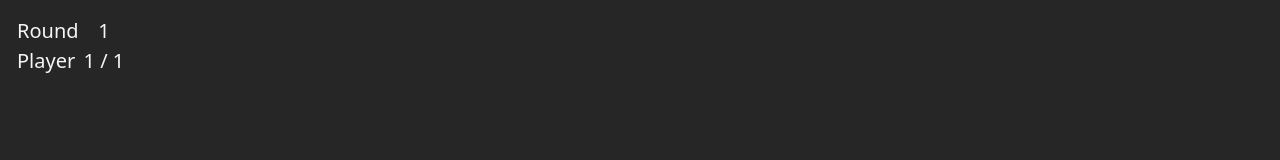
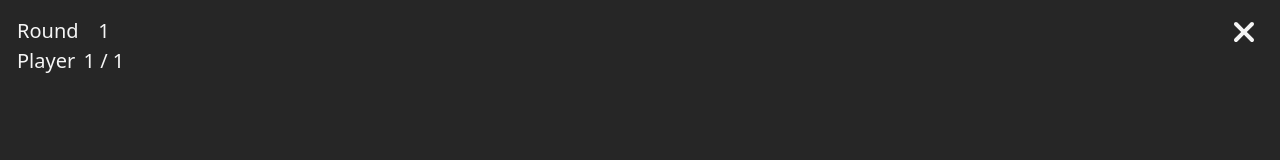
Before and after one commit to stopnoanime/dart-score, a React (Vite) app: page / in a window 1280 px wide. Both pictures are taken after a click on the button "Start Game". Shown: the top 160 px of the page. Built offline with nearby package versions, Linux system fonts and the light colour scheme.

Commit message:
Add exit button

```diff
--- a/src/App.tsx
+++ b/src/App.tsx
@@ -35,7 +35,6 @@ export default function App() {
         <GameScreen
           playersData={playersData}
           onPlayersDataChange={setPlayersData}
-          gameType={gameType}
           onGameEnd={() => setGameState("end")}
         />
       )}
--- a/src/gameScreen/GameScreen.tsx
+++ b/src/gameScreen/GameScreen.tsx
@@ -2,6 +2,8 @@ import { Dispatch, SetStateAction, useState } from "react";
 import { PlayerData } from "../playerData";
 import { GamePlayerCard } from "./GamePlayerCard";
 import { ScoreBoard } from "../endScreen/Scoreboard";
+import { FontAwesomeIcon } from "@fortawesome/react-fontawesome";
+import { faXmark } from "@fortawesome/free-solid-svg-icons";
 
 export function GameScreen(props: {
   playersData: PlayerData[];
@@ -76,6 +78,10 @@ export function GameScreen(props: {
         </table>
       </div>
 
+      <button className="absolute right-6 top-4" title="End game" onClick={props.onGameEnd}>
+        <FontAwesomeIcon icon={faXmark} size="2xl" />
+      </button>
+
       <GamePlayerCard
         key={currentRound + player.id}
         player={player}
--- a/src/setupScreen/PlayerEntryCard.tsx
+++ b/src/setupScreen/PlayerEntryCard.tsx
@@ -20,7 +20,7 @@ export function PlayerEntryCard(props: {
       />
       <button
         className="rounded-full bg-red-500 w-5 h-5 top-0 right-0 absolute translate-x-1/2 -translate-y-1/2 grid place-items-center"
-        title="delete player"
+        title="Delete player"
         onClick={() => props.onPlayerDelete(props.player.id)}
       >
         <FontAwesomeIcon icon={faXmark} />
```
